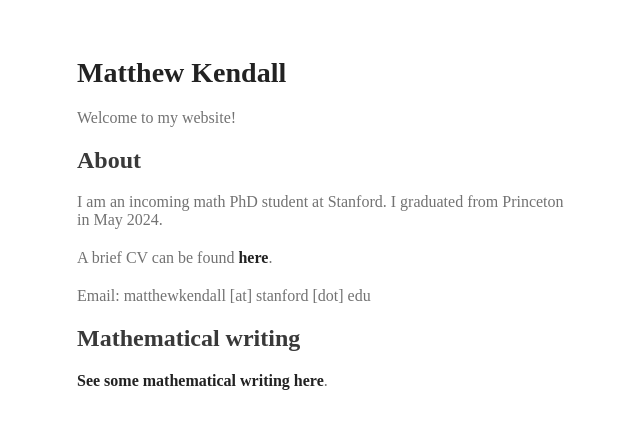
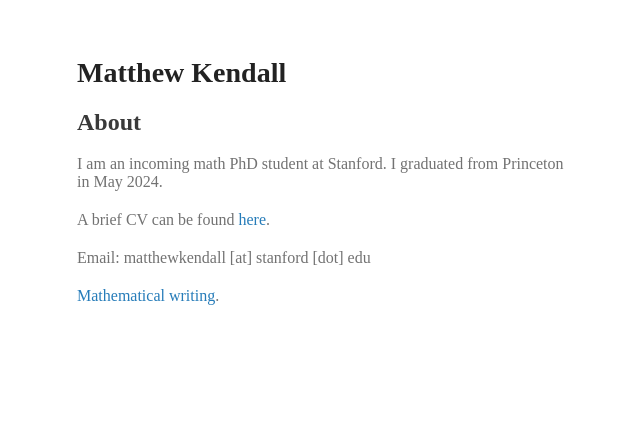
Before and after one commit to matthewkendall/matthewkendall.github.io, a Jekyll site: the page built from index.md, in a window 1280 px wide. Shown: the top 429 px of the page, without its empty margins (493-1133 px from the left). Built offline with Jekyll 4.4.1, drawn with Linux system fonts in a browser that asks for light colours; our own code applies the rules of GitHub Pages for plain Markdown files.

Commit message:
Update index.md

```diff
--- a/index.md
+++ b/index.md
@@ -1,13 +1,10 @@
 # Matthew Kendall
-
-Welcome to my website!
 
 ## About
 I am an incoming math PhD student at Stanford. I graduated from Princeton in May 2024.
 
-A brief CV can be found <a href="/assets/CV-short-aug24.pdf" target="_blank">**here**</a>.
+A brief CV can be found <a href="/assets/CV-short-aug24.pdf" target="_blank">here</a>.
 
 Email: matthewkendall [at] stanford [dot] edu
 
-## Mathematical writing
-[**See some mathematical writing here**](./another-page.html).
+[Mathematical writing](./another-page.html).
```
